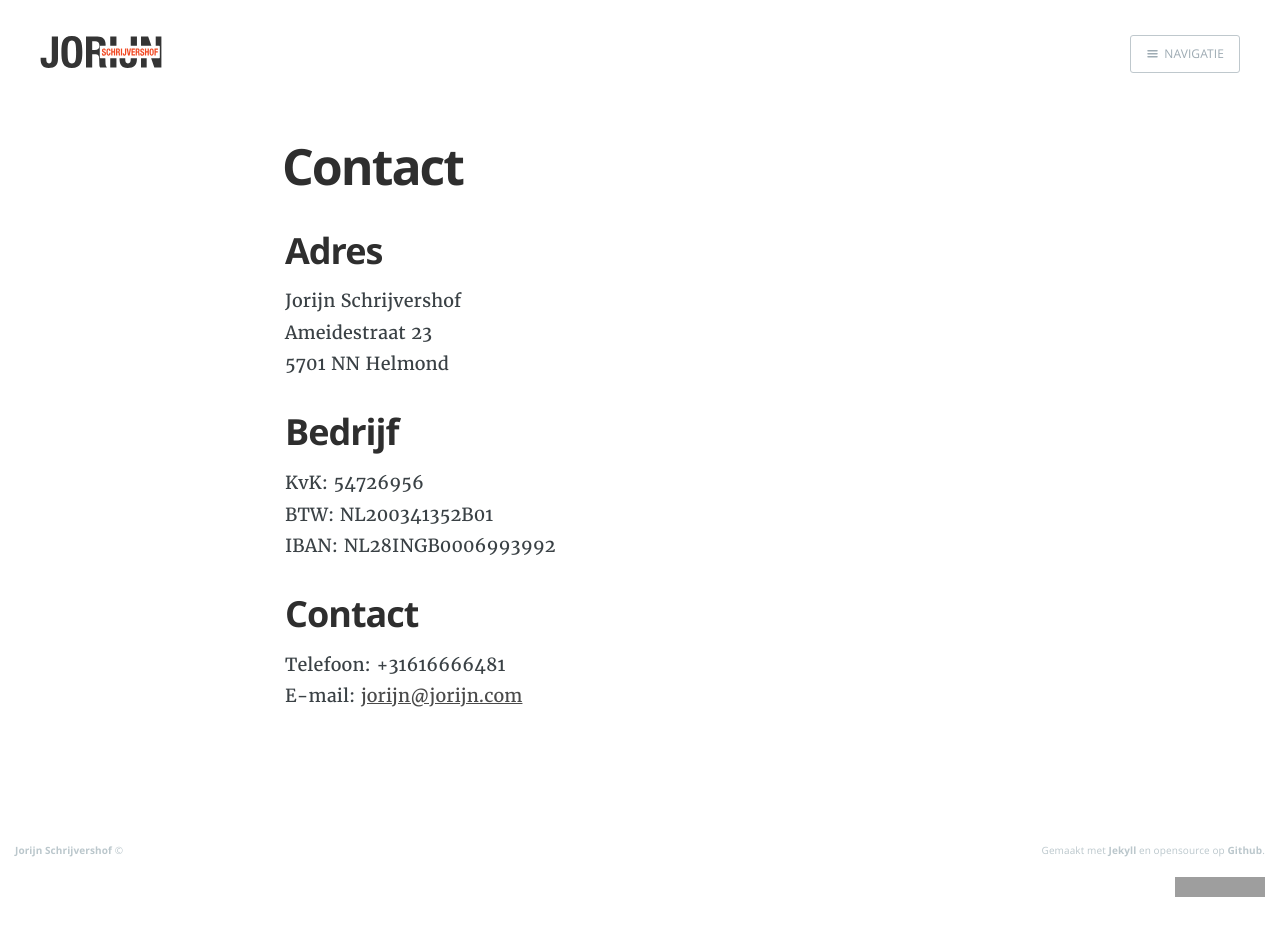
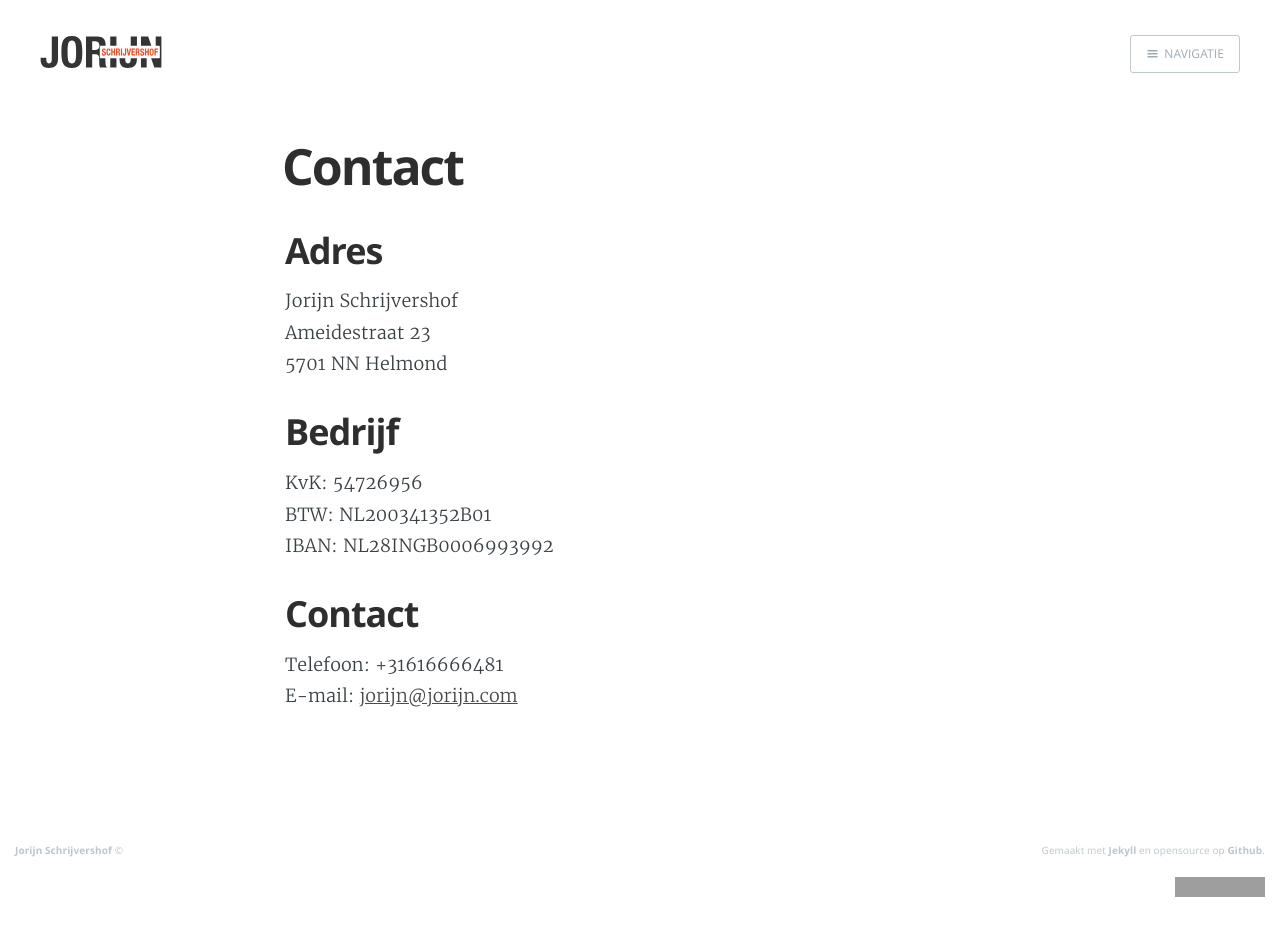
Before and after one commit to srdjanmarjanovic/jorijn.com, a Jekyll site: the page built from contact.html, in a window 1280 px wide. Built offline with Jekyll 4.4.1, drawn with Linux system fonts in a browser that asks for light colours; comment, search, counter and statistics services are not loaded; grey boxes are pictures that could not be loaded.

Commit message:
Tiny styling fixes

```diff
--- a/_sass/_screen.scss
+++ b/_sass/_screen.scss
@@ -188,6 +188,7 @@
     height: 100%;
     max-height: 100%;
     font-family: "Merriweather", serif;
+    font-weight: 300;
     letter-spacing: 0.01rem;
     font-size: 1.8rem;
     line-height: 1.75em;
@@ -965,7 +966,7 @@
     margin: 0;
     font-size: 2rem;
     line-height: 1.5em;
-    font-weight: 400;
+    font-weight: 300;
     font-family: "Merriweather", serif;
     letter-spacing: 0.01rem;
     color: rgba(255,255,255,0.8);
```
